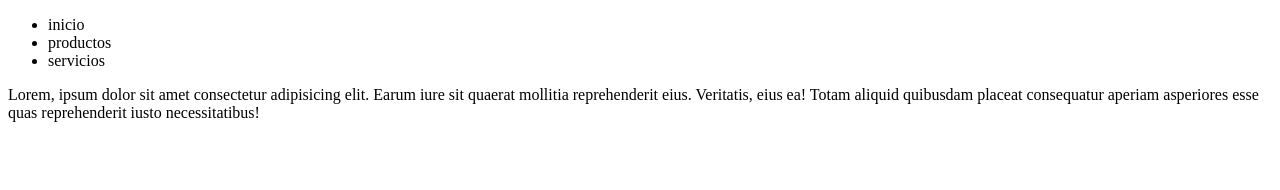
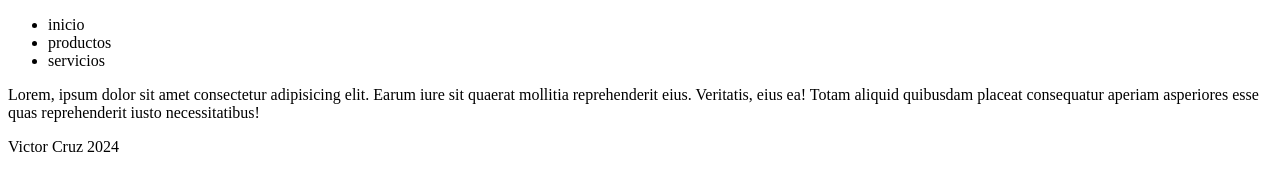
Before and after one commit to onujs/practicaweb, a plain HTML site: page index.html in a window 1280 px wide. Drawn offline with Linux system fonts and the light colour scheme.

Commit message:
mi nombre en el footer

```diff
--- a/index.html
+++ b/index.html
@@ -25,6 +25,9 @@
     </header>
     <aside><p>Lorem, ipsum dolor sit amet consectetur adipisicing elit. Earum iure sit quaerat mollitia reprehenderit eius. Veritatis, eius ea! Totam aliquid quibusdam placeat consequatur aperiam asperiores esse quas reprehenderit iusto necessitatibus!</p></aside>
     <section></section>
+    <footer>
+        <p>Victor Cruz 2024 </p>
+    </footer>
 </body>
 
 </html>
```
Also changed, not shown: comandos.txt (added).
